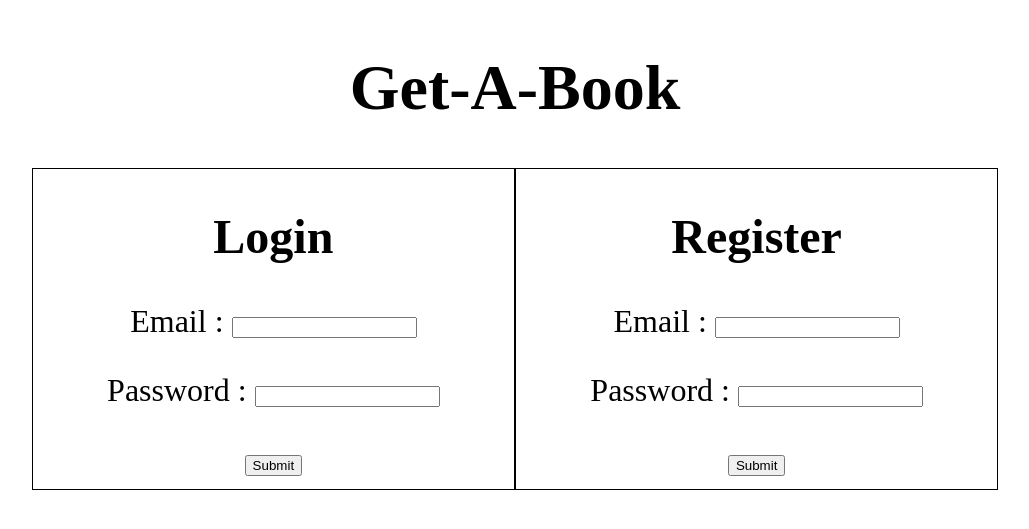
After one commit to SacleuxBenoit/get-A-book, a PHP site: page /layouts/login_register.php in a window 1280 px wide. The commit adds this page. Shown: the top 529 px of the page, without its empty margins (125-1154 px from the left). Run offline with PHP 8.4, Linux system fonts and the light colour scheme.

Commit message:
delete the <li> for register, and add the good path for the <li> Login </li> in index.php,  add part login + register in login_register.php, and in style_connection_register.css for the body : align the text add a grid template areas, and change the font size, for .login, add a border + change the height,  add a text decoration none for the links+ color black.

```diff
--- /dev/null
+++ b/css/style_connection_register.css
@@ -0,0 +1,32 @@
+body{
+    display: grid;
+    text-align: center;
+    grid-template-areas:
+    '. header header .'
+    '. login register .';
+    font-size: 2em;
+}
+
+header{
+    grid-area: header;
+}
+
+.login{
+    border: 1px solid black;
+    grid-area: login;
+    height: 10em;
+}
+
+.register{
+    border: 1px solid black;
+    grid-area: register;
+}
+
+a:link{
+    text-decoration: none;
+    color: black;
+}
+
+h1{
+    color: black;
+}
--- a/index.php
+++ b/index.php
@@ -17,8 +17,7 @@
         </form>
 
         <ul>
-            <a href="#"><li>Connexion</li></a>
-            <a href="#"><li>Inscription</li></a>
+            <a href="./layouts/login_register.php"><li>Login | Register</li></a>
         </ul>
 
     </header>
--- /dev/null
+++ b/layouts/login_register.php
@@ -0,0 +1,53 @@
+<!DOCTYPE html>
+<html lang="en">
+<head>
+    <meta charset="UTF-8">
+    <meta name="viewport" content="width=device-width, initial-scale=1.0">
+    <meta http-equiv="X-UA-Compatible" content="ie=edge">
+    <link rel="stylesheet" href="../css/style_connection_register.css">
+    <title>Document</title>
+</head>
+<body>
+<header>
+    <a href="../index.php"><h1>Get-A-Book</h1></a>
+</header>
+
+    <div class="login">
+        <h2>Login</h2>
+
+        <form action="#" method="post">
+            <p>
+                <label for="LoginEmail">Email :</label>
+                <input type="email" id="LoginEmail" name="LoginEmail">
+            </p>
+
+            <p>
+                <label for="LoginPass">Password :</label>
+                <input type="password" id="LoginPass" name="LoginPass">
+            </p>
+
+            <input type="submit" value="Submit">
+
+        </form>
+    </div>
+
+    <div class="register">
+        <h2>Register</h2>
+
+        <form action="#" method="post">
+            <p>
+                <label for="RegisterEmail">Email :</label>
+                <input type="email" id="RegisterEmail" name="RegisterEmail">
+            </p>
+
+            <p>
+                <label for="RegisterPass">Password :</label>
+                <input type="password" id="RegisterPass" name="RegisterPass">
+            </p>
+
+            <input type="submit" value="Submit">
+
+        </form>
+    </div>
+</body>
+</html>
```
